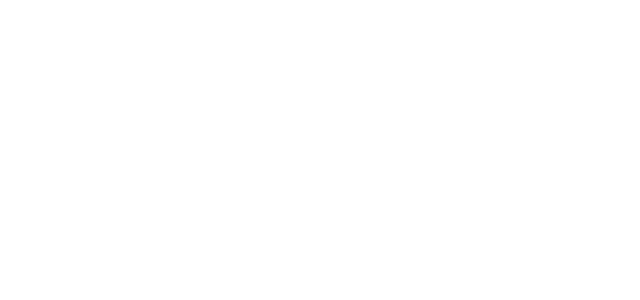
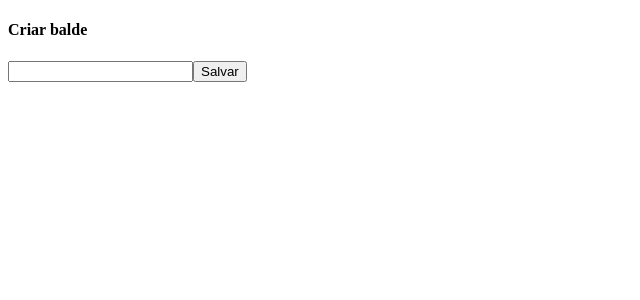
Before and after one commit to EdAndrade/armazenamento-de-frutas, a Nuxt app: page / in a window 1280 px wide. Shown: the top 300 px of the page, without its empty margins (0-640 px from the left). Built offline with nearby package versions, Linux system fonts and the light colour scheme.

Commit message:
implemented bucket component

```diff
--- a/pages/index.vue
+++ b/pages/index.vue
@@ -5,7 +5,7 @@
 		<section id="content">
 
 			<div class="create_bucket_and_fruit">
-
+				<CreateBucket/>
 			</div>
 
 			<div class="fruits">
@@ -23,8 +23,15 @@
 
 <script>
 
+	import CreateBucket from '@/components/CreateBucket/index.vue'
+
 	export default {
-		name: 'IndexPage'
+
+		name: 'IndexPage',
+
+		components: {
+			CreateBucket
+		}
 	}
 
 </script>
```
